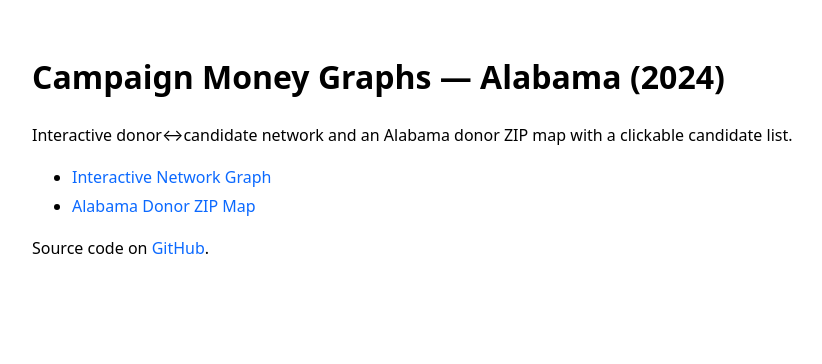
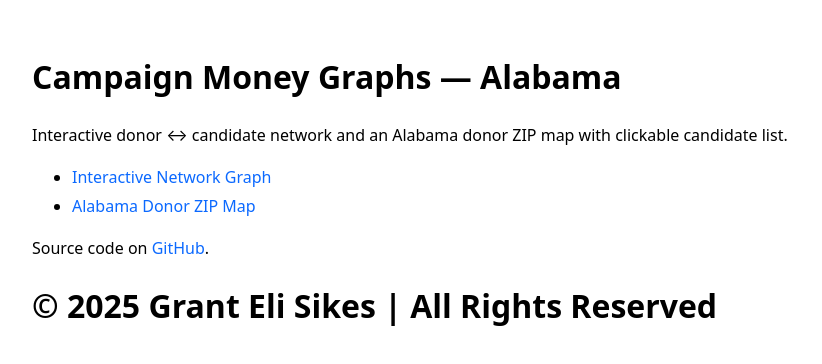
Before and after one commit to GrantSikes/campaign-money-graphs, a plain HTML site: page docs/index.html in a window 1280 px wide. Shown: the whole page, without its empty margins (0-822 px from the left). Drawn offline with Linux system fonts and the light colour scheme.

Commit message:
Update index.html

```diff
--- a/docs/index.html
+++ b/docs/index.html
@@ -9,11 +9,12 @@
   a:hover { text-decoration: underline; }
   ul { line-height: 1.8; }
 </style>
-<h1>Campaign Money Graphs — Alabama (2024)</h1>
-<p>Interactive donor↔candidate network and an Alabama donor ZIP map with a clickable candidate list.</p>
+<h1>Campaign Money Graphs — Alabama</h1>
+<p>Interactive donor ↔ candidate network and an Alabama donor ZIP map with clickable candidate list.</p>
 <ul>
   <li><a href="campaign_network.html" target="_blank">Interactive Network Graph</a></li>
   <li><a href="donor_map_AL.html" target="_blank">Alabama Donor ZIP Map</a></li>
 </ul>
-<p>Source code on <a href="https://github.com/YOUR_USERNAME/campaign-money-graphs" target="_blank">GitHub</a>.</p>
+<p>Source code on <a href="https://github.com/grantsikes/campaign-money-graphs" target="_blank">GitHub</a>.</p>
+  <h1>© 2025 Grant Eli Sikes | All Rights Reserved</h1>
 </html>
```
